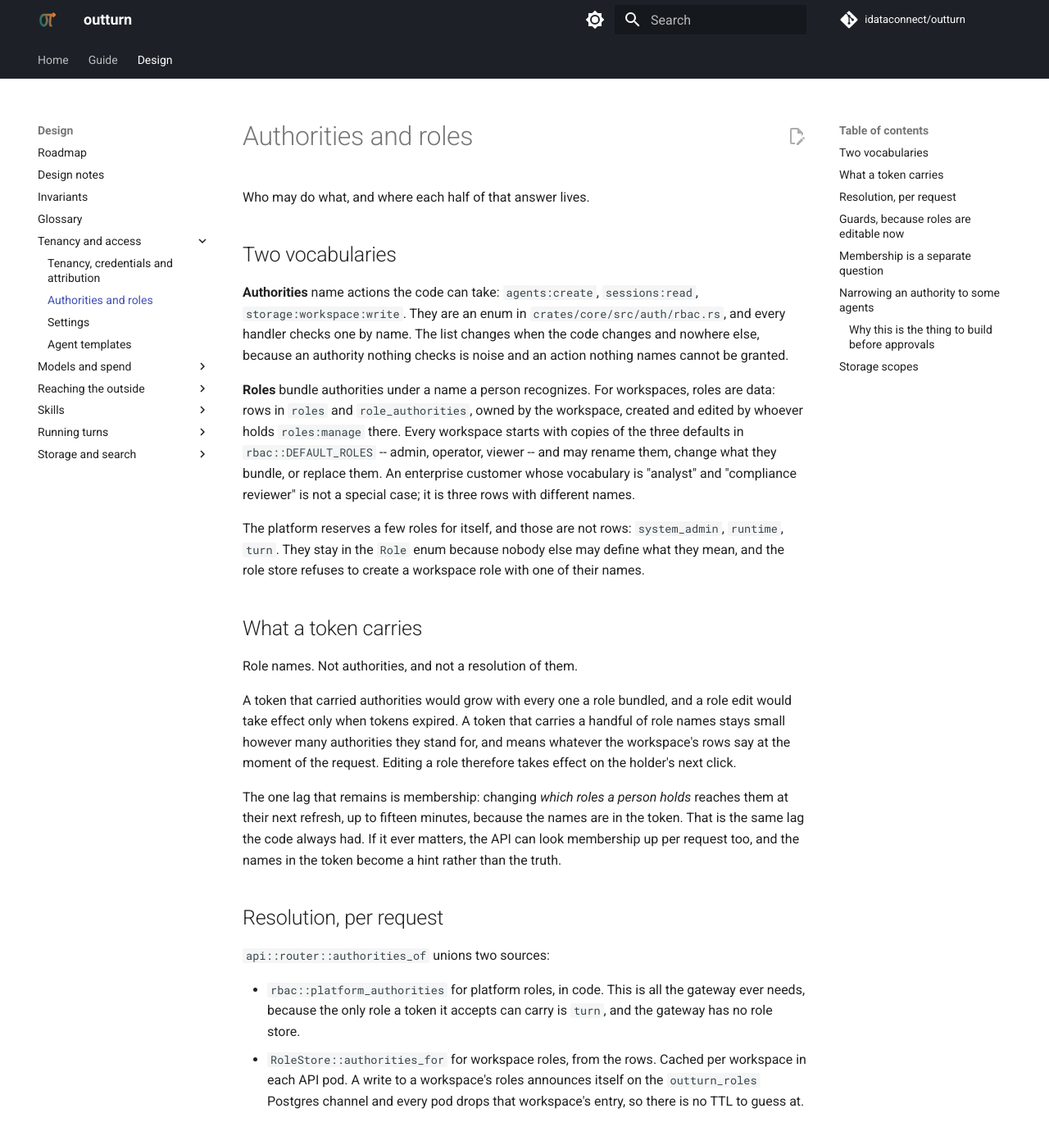
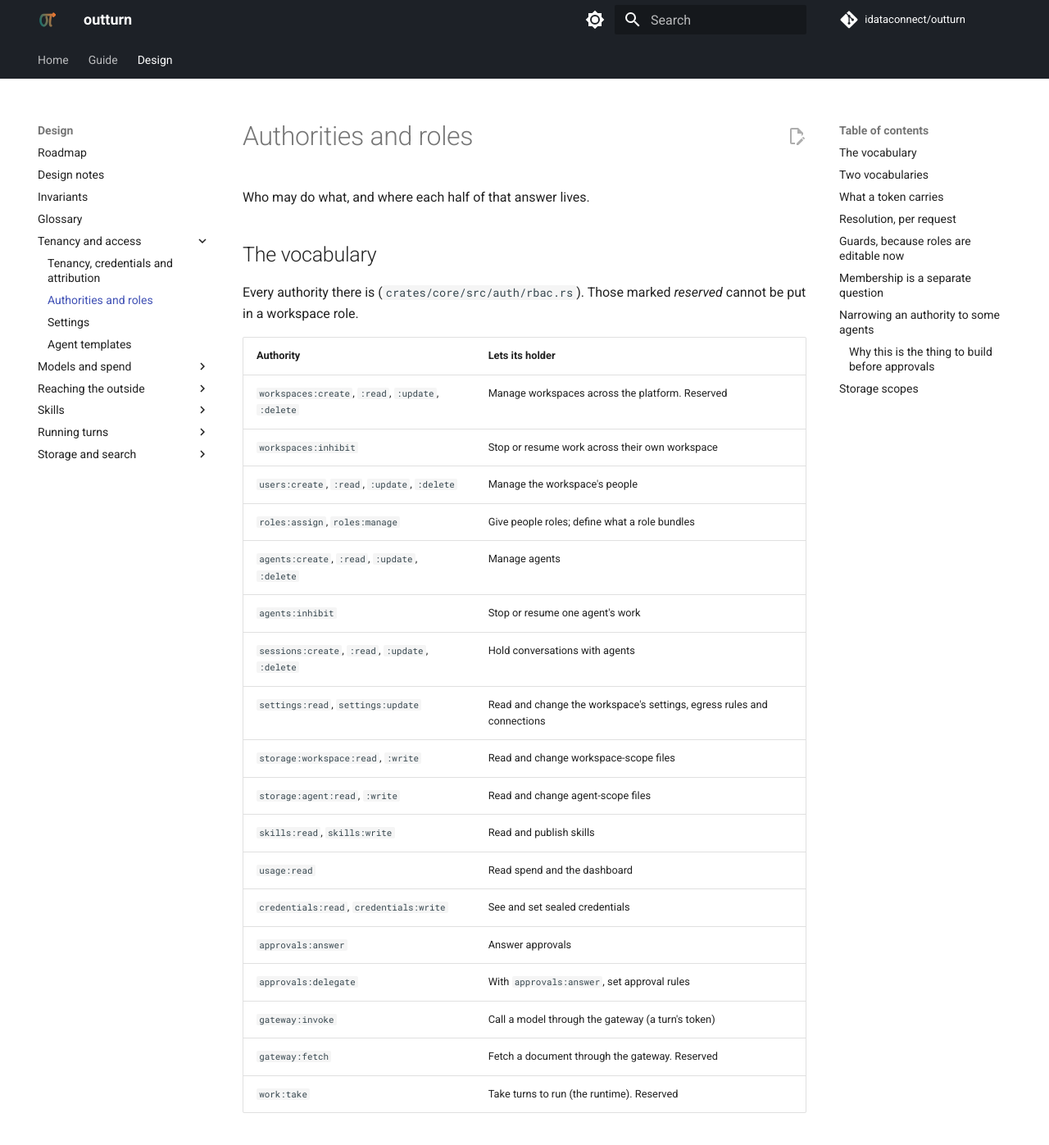
Before and after one commit to idataconnect/outturn, an MkDocs documentation site: the page built from docs/authorities.md, in a window 1280 px wide and 1400 px high. Shown: the top 1397 px of the window at 82% size. Built offline with MkDocs 1.6.1 and Material for MkDocs 9.7.7, drawn with Linux system fonts in a browser that asks for light colours; comment, search, counter and statistics services are not loaded; some of the changed text lies outside the part shown.

Commit message:
Bring the settings and authorities docs up to the catalog and the vocabulary
Thirteen settings, not nine, of three kinds; storage scopes and their
settings exist; the operator writes one workspace's settings; the
defaults are role templates, document_fetch is a platform role, and
the whole vocabulary is now in one table.

Co-Authored-By: Claude Opus 5.5 <noreply@anthropic.com>

```diff
--- a/docs/authorities.md
+++ b/docs/authorities.md
@@ -1,6 +1,32 @@
 # Authorities and roles
 
 Who may do what, and where each half of that answer lives.
+
+## The vocabulary
+
+Every authority there is (`crates/core/src/auth/rbac.rs`). Those marked
+*reserved* cannot be put in a workspace role.
+
+| Authority | Lets its holder |
+|---|---|
+| `workspaces:create`, `:read`, `:update`, `:delete` | Manage workspaces across the platform. Reserved |
+| `workspaces:inhibit` | Stop or resume work across their own workspace |
+| `users:create`, `:read`, `:update`, `:delete` | Manage the workspace's people |
+| `roles:assign`, `roles:manage` | Give people roles; define what a role bundles |
+| `agents:create`, `:read`, `:update`, `:delete` | Manage agents |
+| `agents:inhibit` | Stop or resume one agent's work |
+| `sessions:create`, `:read`, `:update`, `:delete` | Hold conversations with agents |
+| `settings:read`, `settings:update` | Read and change the workspace's settings, egress rules and connections |
+| `storage:workspace:read`, `:write` | Read and change workspace-scope files |
+| `storage:agent:read`, `:write` | Read and change agent-scope files |
+| `skills:read`, `skills:write` | Read and publish skills |
+| `usage:read` | Read spend and the dashboard |
+| `credentials:read`, `credentials:write` | See and set sealed credentials |
+| `approvals:answer` | Answer approvals |
+| `approvals:delegate` | With `approvals:answer`, set approval rules |
+| `gateway:invoke` | Call a model through the gateway (a turn's token) |
+| `gateway:fetch` | Fetch a document through the gateway. Reserved |
+| `work:take` | Take turns to run (the runtime). Reserved |
 
 ## Two vocabularies
 
@@ -13,13 +39,13 @@ noise and an action nothing names cannot be granted.
 **Roles** bundle authorities under a name a person recognizes. For workspaces,
 roles are data: rows in `roles` and `role_authorities`, owned by the workspace,
 created and edited by whoever holds `roles:manage` there. Every workspace starts
-with copies of the three defaults in `rbac::DEFAULT_ROLES` -- admin, operator,
-viewer -- and may rename them, change what they bundle, or replace them. An
+with copies of the three defaults -- admin, operator, viewer -- which are rows
+in `role_templates`, copied by `RoleStore::seed_defaults` -- and may rename them, change what they bundle, or replace them. An
 enterprise customer whose vocabulary is "analyst" and "compliance reviewer" is
 not a special case; it is three rows with different names.
 
 The platform reserves a few roles for itself, and those are not rows:
-`system_admin`, `runtime`, `turn`. They stay in the `Role` enum because nobody
+`system_admin`, `runtime`, `turn` and `document_fetch`. They stay in the `Role` enum because nobody
 else may define what they mean, and the role store refuses to create a workspace
 role with one of their names.
 
@@ -44,8 +70,8 @@ become a hint rather than the truth.
 `api::router::authorities_of` unions two sources:
 
 - `rbac::platform_authorities` for platform roles, in code. This is all the
-  gateway ever needs, because the only role a token it accepts can carry is
-  `turn`, and the gateway has no role store.
+  gateway ever needs, because the only roles a token it accepts can carry are
+  `turn` and `document_fetch`, and the gateway has no role store.
 - `RoleStore::authorities_for` for workspace roles, from the rows. Cached per
   workspace in each API pod. A write to a workspace's roles announces itself on the
   `outturn_roles` Postgres channel and every pod drops that workspace's entry, so
@@ -54,7 +80,10 @@ become a hint rather than the truth.
 ## Guards, because roles are editable now
 
 A role may bundle only authorities that are *workspace-assignable*. Platform-wide
-authorities -- `workspaces:*`, `work:take` -- are refused, whoever asks. This is
+authorities -- `workspaces:create`, `:read`, `:update` and `:delete`,
+`work:take` and `gateway:fetch` -- are refused, whoever asks.
+`workspaces:inhibit` is assignable despite its prefix: it acts on the caller's
+own workspace, not across them. This is
 the successor to the check constraint that used to pin role names: a workspace
 that could grant itself `workspaces:create` could make workspaces.
 
@@ -241,4 +270,5 @@ writes agent files, and viewer reads both.
 
 These govern people. An agent running in the sandbox reads through host
 imports with no person in the loop, so what *it* may reach is a policy on the
-agent, not an authority on a user. That policy is not built yet.
+agent, not an authority on a user. That policy is the `agent_file_access` and
+`workspace_file_access` settings ([settings.md](settings.md)).
--- a/docs/settings.md
+++ b/docs/settings.md
@@ -80,15 +80,19 @@ over by `stored_bytes_set_by`; see [storage-quota.md](storage-quota.md)). The
 operator also sets any setting for one workspace, including one it keeps to
 itself, at `PUT /v1/workspaces/{id}/settings/{key}`.
 
-- Every setting in the catalog today: temperature, reasoning effort, file
-  access for both scopes, new-host approval, model calls per turn, context
-  budget and session naming. All workspace-overridable.
+- Every setting in the catalog today, by who may override it:
+  - workspace-overridable: temperature, reasoning effort, file access for both
+    scopes, new-host approval, model calls per turn, file writes per turn,
+    context budget and session naming;
+  - operator-only: storage (`max_stored_bytes`, unless handed to workspaces)
+    and who sets storage (`stored_bytes_set_by`);
+  - operator ceilings: dictation and auto-approval (`auto_approve_max_risk`).
 - Model routing: operator-only. The operator certified a workflow against a
   model and pays for it; a workspace switching models breaks both. A workspace that
   brings its own key gets model choice within what the operator has certified,
   and that is a routing feature (see [routing.md](routing.md)), not a setting.
-- Storage retention per scope, when built: operator-only default, workspace may
-  shorten.
+- Storage retention per scope is not built. When it is: an operator-only
+  default a workspace may shorten.
 
 ## What the UI does with it
 
@@ -106,8 +110,8 @@ every setting, and the operator is the one who set the defaults.
 
 ## Skills as a level
 
-When skills exist, a skill sits between workspace and agent in the walk and may
-pin settings: an invoice skill certified at low temperature and high reasoning
+Not built: a skill as a level between workspace and agent in the walk, which
+could pin settings: an invoice skill certified at low temperature and high reasoning
 effort declares that, and an agent running the skill gets those values however
 the workspace configured itself. A skill's pins are declared in its frontmatter,
 because they are facts about the skill; who is billed for running it is not,
@@ -118,8 +122,9 @@ and never belongs there.
 Temperature, reasoning effort and model calls per turn began here, moved out
 of the agent's free-form `policy` JSON, where they had no defaults above the
 agent and no way for an operator to set them once. The rest arrived with the
-features they govern. Storage retention comes when scopes do. Every setting
-below is workspace-overridable, and so overridable per agent too.
+features they govern. Storage retention per scope is not built. Unless its row
+says otherwise, a setting below is workspace-overridable, and so overridable
+per agent too.
 
 | Key | Label | Default | Choices |
 |---|---|---|---|
@@ -258,7 +263,9 @@ the ceiling per workspace; the workspace writes its policies under it. See
 [auto-approval.md](auto-approval.md).
 
 The endpoints are `/v1/settings` (workspace), `/v1/platform/settings`
-(operator) and `/v1/agents/{id}/settings` (agent), each returning every
+(operator), `/v1/agents/{id}/settings` (agent) and
+`/v1/workspaces/{id}/settings` (the operator, for one workspace), each
+returning every
 setting with its effective value, where it came from, what this level would
 inherit, and whether this level has its own row. PUT sets a row, DELETE
 removes it.
```
Also changed, not shown: other parts of docs/settings.md (+1 -1 lines).
